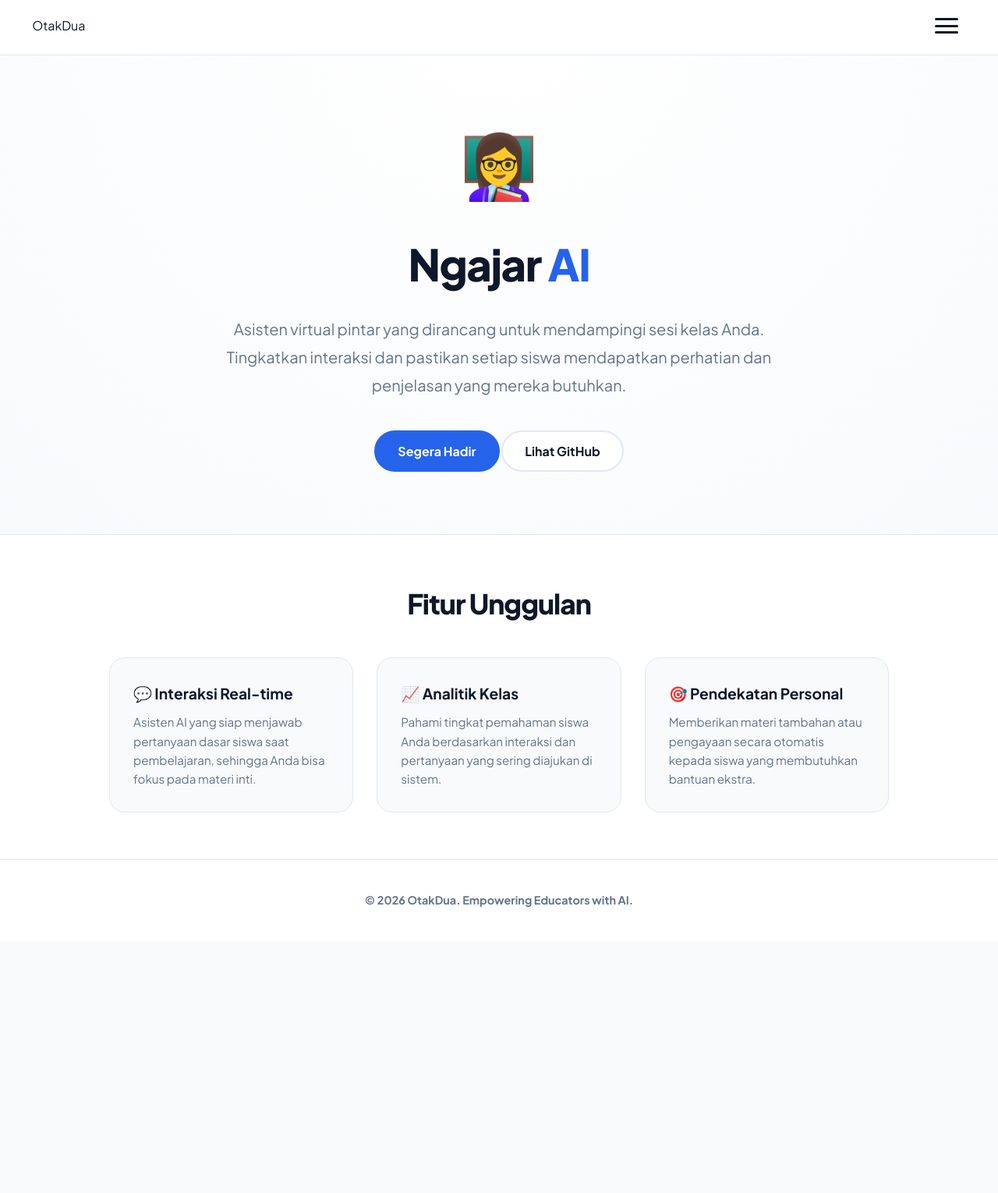
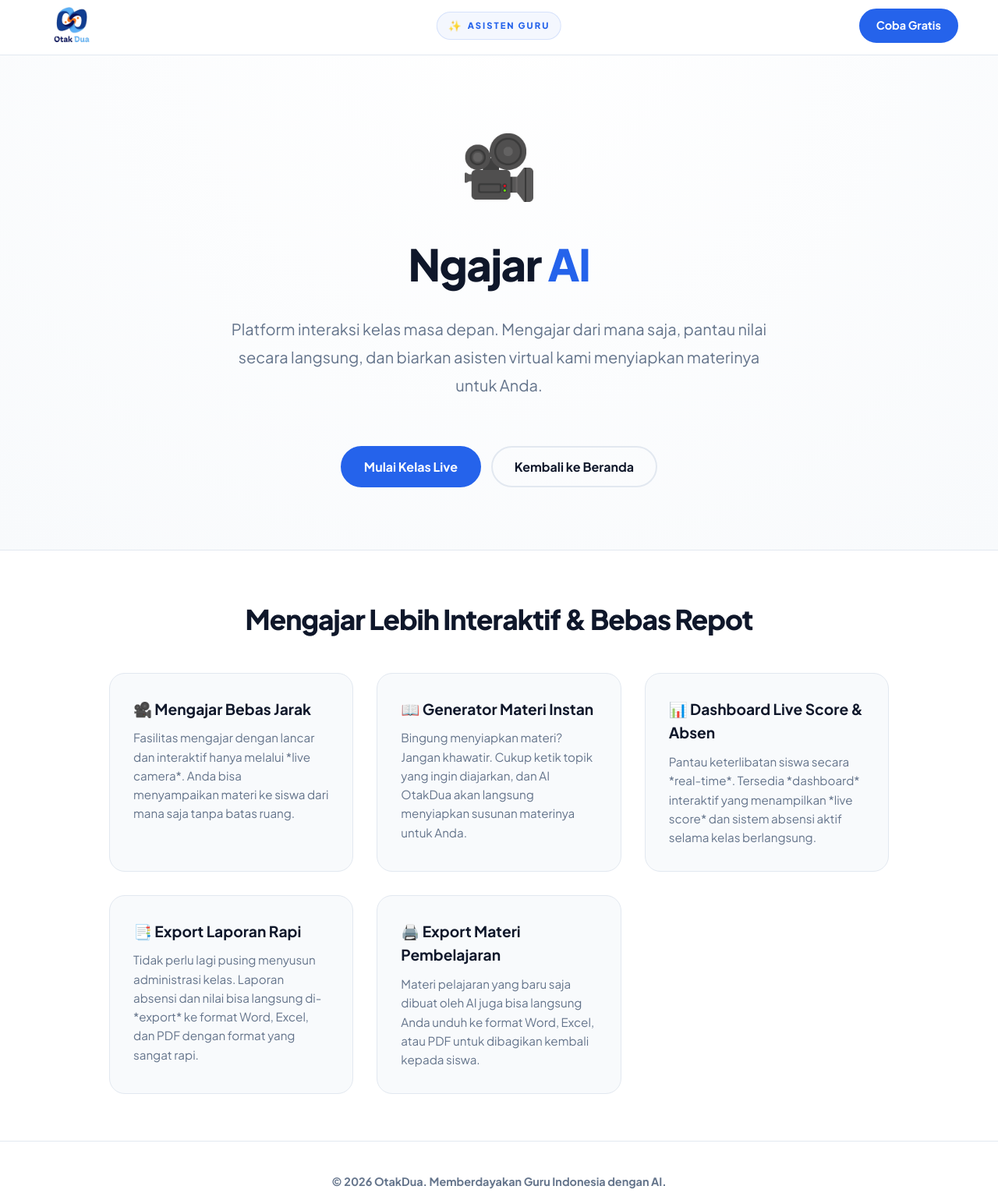
Before and after one commit to HafizyCorporate/Otak-dua, a plain HTML site: page id/produk/ngajar-ai/index.html in a window 1280 px wide. Shown: the part 4-1534 px from the top of the page at 78% size. Before the commit the page ends 1211 px from the top, so only its background shows below. Drawn offline with Linux system fonts and the light colour scheme.

Commit message:
Update index.html

```diff
--- a/id/produk/ngajar-ai/index.html
+++ b/id/produk/ngajar-ai/index.html
@@ -3,77 +3,85 @@
 <head>
     <meta charset="UTF-8">
     <meta name="viewport" content="width=device-width, initial-scale=1.0, maximum-scale=1.0, user-scalable=no">
-    <title>Ngajar AI | Produk OtakDua</title>
+    <title>Fitur Ngajar AI | OtakDua</title>
     <link href="https://fonts.googleapis.com/css2?family=Plus+Jakarta+Sans:wght@400;500;700;800&display=swap" rel="stylesheet">
     <link rel="stylesheet" href="../../../style.css">
 </head>
 <body>
 
     <nav class="navbar glass-nav">
-        <div class="logo">Otak<span>Dua</span></div>
+        <div class="logo">
+            <a href="../../../index.html" style="display: flex; align-items: center; text-decoration: none;">
+                <img src="../../../assets/logo-otakdua.png" alt="Logo OtakDua Utama">
+            </a>
+        </div>
+
+        <div class="nav-ornament">
+            <span class="sparkle">✨</span> Asisten Guru
+        </div>
+
         <div class="nav-right">
-            <div class="hamburger" id="hamburger-btn">
-                <span></span><span></span><span></span>
-            </div>
+            <a href="https://LINK_RAILWAY_ANDA.up.railway.app/register" class="btn-primary-sm hidden-mobile">Coba Gratis</a>
         </div>
     </nav>
 
-    <div class="menu-overlay" id="menu-overlay">
-        <ul class="overlay-links">
-            <li><a href="../../../index.html">Beranda</a></li>
-            <li><a href="../soal-ai/index.html">Soal AI</a></li>
-            <li><a href="../jawaban-ai/index.html">Jawaban AI</a></li>
-            <li><a href="../ngajar-ai/index.html" class="text-blue">Ngajar AI</a></li>
-        </ul>
-        <div class="overlay-footer">
-            <a href="https://LINK_RAILWAY_ANDA.up.railway.app/" class="btn-primary" style="width: 100%; text-align: center;">Buka Aplikasi</a>
-        </div>
-    </div>
-
-    <header class="product-detail-hero">
-        <div class="product-icon-large">👩‍🏫</div>
+    <header class="product-detail-hero reveal-up active">
+        <div class="product-icon-large">🎥</div>
         <h1 class="product-detail-title">Ngajar <span class="text-blue">AI</span></h1>
-        <p class="product-detail-subtitle">Asisten virtual pintar yang dirancang untuk mendampingi sesi kelas Anda. Tingkatkan interaksi dan pastikan setiap siswa mendapatkan perhatian dan penjelasan yang mereka butuhkan.</p>
-
-        <div class="hero-buttons">
-            <a href="#" class="btn-primary btn-lg">Segera Hadir</a>
-            <a href="https://github.com/USERNAME_ANDA" target="_blank" class="btn-outline btn-lg bg-white">Lihat GitHub</a>
+        <p class="product-detail-subtitle">Platform interaksi kelas masa depan. Mengajar dari mana saja, pantau nilai secara langsung, dan biarkan asisten virtual kami menyiapkan materinya untuk Anda.</p>
+        <div class="mt-5">
+            <a href="https://LINK_RAILWAY_ANDA.up.railway.app/" class="btn-primary">Mulai Kelas Live</a>
+            <a href="../../../index.html" class="btn-outline" style="margin-left: 10px;">Kembali ke Beranda</a>
         </div>
     </header>
 
-    <section class="product-features">
-        <h2 class="section-title text-center">Fitur Unggulan</h2>
-        <div class="feature-list">
-            <div class="feature-item reveal-up">
-                <h4>💬 Interaksi Real-time</h4>
-                <p>Asisten AI yang siap menjawab pertanyaan dasar siswa saat pembelajaran, sehingga Anda bisa fokus pada materi inti.</p>
-            </div>
-            <div class="feature-item reveal-up delay-1">
-                <h4>📈 Analitik Kelas</h4>
-                <p>Pahami tingkat pemahaman siswa Anda berdasarkan interaksi dan pertanyaan yang sering diajukan di sistem.</p>
-            </div>
-            <div class="feature-item reveal-up delay-2">
-                <h4>🎯 Pendekatan Personal</h4>
-                <p>Memberikan materi tambahan atau pengayaan secara otomatis kepada siswa yang membutuhkan bantuan ekstra.</p>
+    <section class="product-features reveal-up">
+        <div class="container text-center">
+            <h2 class="section-title">Mengajar Lebih Interaktif & Bebas Repot</h2>
+
+            <div class="feature-list" style="grid-template-columns: repeat(auto-fit, minmax(300px, 1fr));">
+
+                <div class="feature-item">
+                    <h4>🎥 Mengajar Bebas Jarak</h4>
+                    <p>Fasilitas mengajar dengan lancar dan interaktif hanya melalui *live camera*. Anda bisa menyampaikan materi ke siswa dari mana saja tanpa batas ruang.</p>
+                </div>
+
+                <div class="feature-item">
+                    <h4>📖 Generator Materi Instan</h4>
+                    <p>Bingung menyiapkan materi? Jangan khawatir. Cukup ketik topik yang ingin diajarkan, dan AI OtakDua akan langsung menyiapkan susunan materinya untuk Anda.</p>
+                </div>
+
+                <div class="feature-item">
+                    <h4>📊 Dashboard Live Score & Absen</h4>
+                    <p>Pantau keterlibatan siswa secara *real-time*. Tersedia *dashboard* interaktif yang menampilkan *live score* dan sistem absensi aktif selama kelas berlangsung.</p>
+                </div>
+
+                <div class="feature-item">
+                    <h4>📑 Export Laporan Rapi</h4>
+                    <p>Tidak perlu lagi pusing menyusun administrasi kelas. Laporan absensi dan nilai bisa langsung di-*export* ke format Word, Excel, dan PDF dengan format yang sangat rapi.</p>
+                </div>
+
+                <div class="feature-item">
+                    <h4>🖨️ Export Materi Pembelajaran</h4>
+                    <p>Materi pelajaran yang baru saja dibuat oleh AI juga bisa langsung Anda unduh ke format Word, Excel, atau PDF untuk dibagikan kembali kepada siswa.</p>
+                </div>
+
             </div>
         </div>
     </section>
 
     <footer>
-        <div class="container"><p>&copy; 2026 OtakDua. Empowering Educators with AI.</p></div>
+        <div class="container">
+            <p>&copy; 2026 OtakDua. Memberdayakan Guru Indonesia dengan AI.</p>
+        </div>
     </footer>
 
     <script>
-        const hamburgerBtn = document.getElementById('hamburger-btn');
-        const menuOverlay = document.getElementById('menu-overlay');
-        hamburgerBtn.addEventListener('click', () => {
-            hamburgerBtn.classList.toggle('active');
-            menuOverlay.classList.toggle('active');
-            document.body.style.overflow = menuOverlay.classList.contains('active') ? 'hidden' : 'auto';
-        });
         const reveals = document.querySelectorAll('.reveal-up');
         const observer = new IntersectionObserver((entries) => {
-            entries.forEach(entry => { if (entry.isIntersecting) entry.target.classList.add('active'); });
+            entries.forEach(entry => {
+                if (entry.isIntersecting) entry.target.classList.add('active');
+            });
         }, { threshold: 0.1 });
         reveals.forEach(r => observer.observe(r));
     </script>
```
